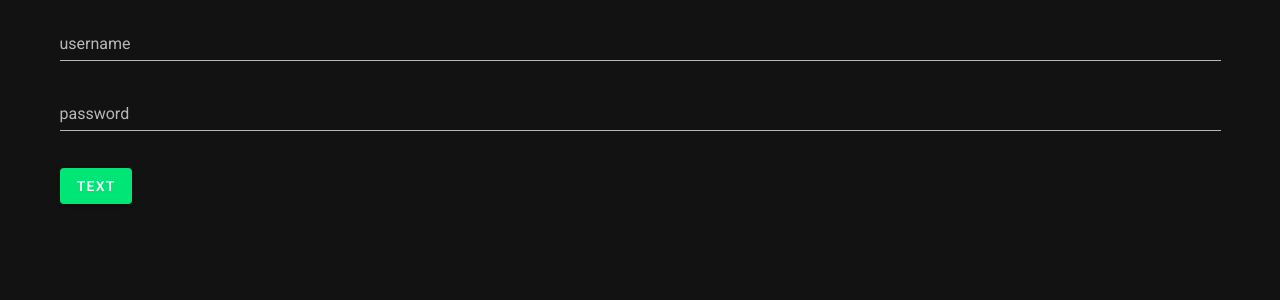
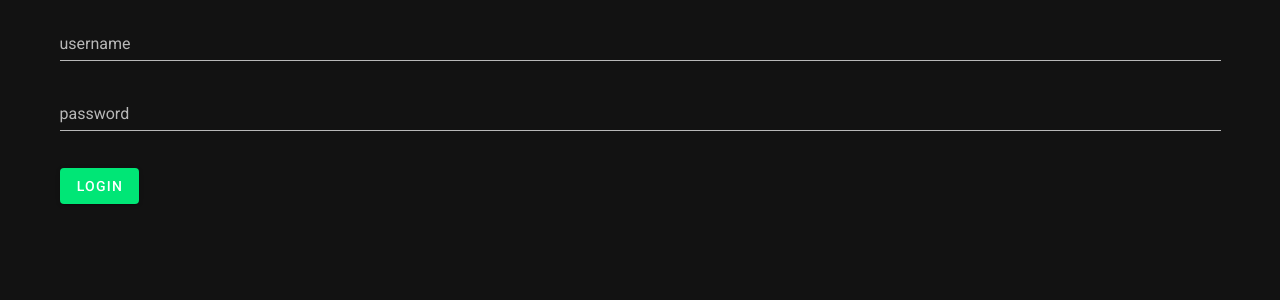
Before and after one commit to Kitsune-cop/ip_nuxt_three, a Nuxt app: page /login in a window 1280 px wide. Shown: the top 300 px of the page. Built offline with nearby package versions, Linux system fonts and the light colour scheme.

Commit message:
edit button login

```diff
--- a/pages/login/index.vue
+++ b/pages/login/index.vue
@@ -5,7 +5,7 @@
                 <v-text-field v-model="username" label="username" variant="underlined"></v-text-field>
                 <v-text-field v-model="password" label="password" variant="underlined" type="password"></v-text-field>
                 <p class="text-red-darken-4">{{ errorMsg }}</p>
-                <v-btn color="success" @click="handleLoginClicked">text</v-btn>
+                <v-btn color="success" @click="handleLoginClicked">Login</v-btn>
             </v-form>
         </v-container>
     </div>
@@ -28,7 +28,7 @@ export default {
             if(this.username[0] === 'T'){
                 this.url = 'http://localhost/service/teacher/login.php?username=' + this.username + '&password=' + MD5(this.password)
                 axios.get(this.url).then((resp)=>{
-                    console.log(resp)
+                    // console.log(resp)
                     sessionStorage.setItem('user_id', this.username)
                     sessionStorage.setItem('password', MD5(this.password))
                     window.location = '/'
@@ -39,7 +39,7 @@ export default {
             }else{
                 this.url = 'http://localhost/service/student/logins.php?username=' + this.username + '&password=' + MD5(this.password)
                 axios.get(this.url).then((resp)=>{
-                    console.log(resp)
+                    // console.log(resp)
                     sessionStorage.setItem('user_id', this.username)
                     sessionStorage.setItem('password', MD5(this.password))
                     window.location = '/'
```
